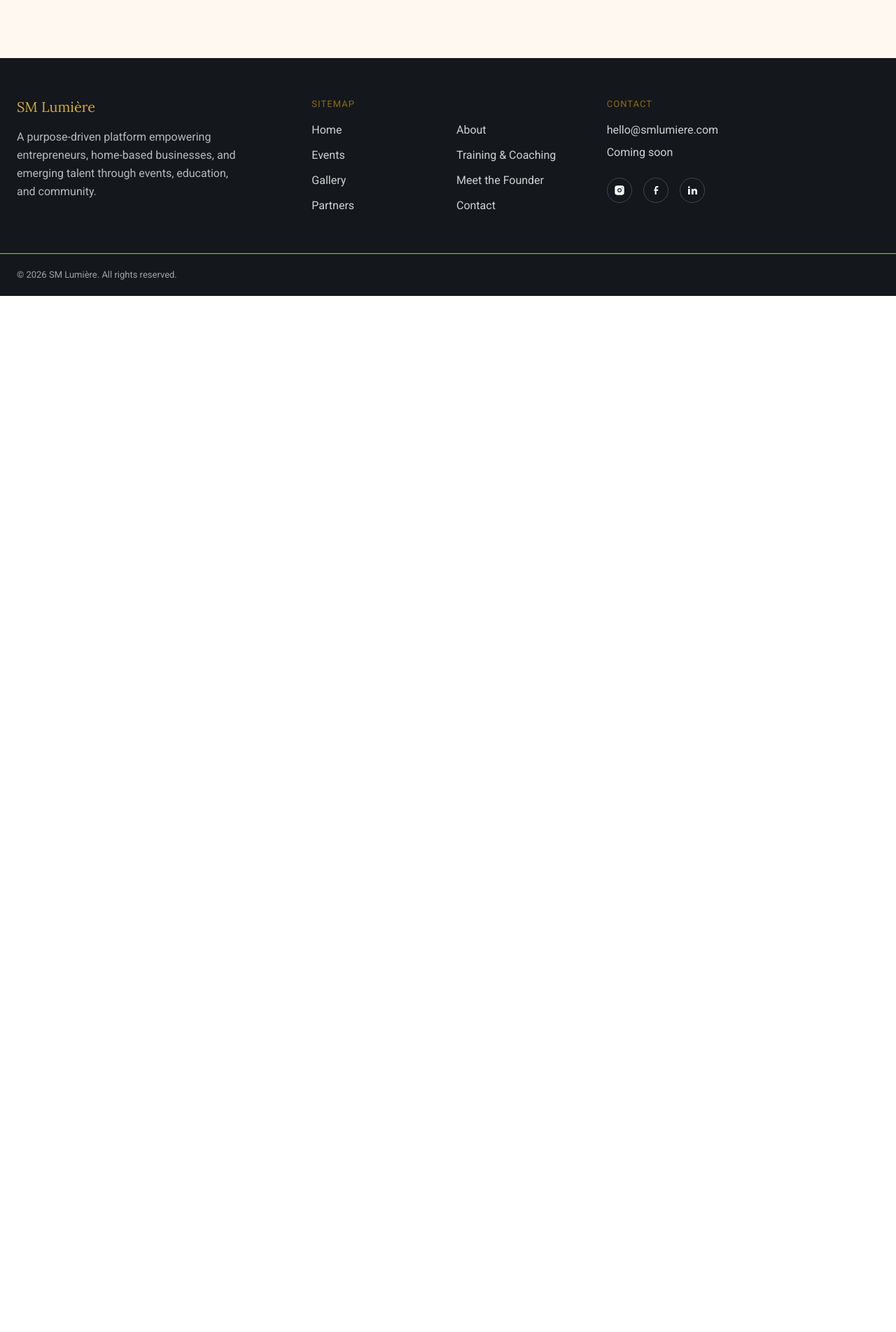
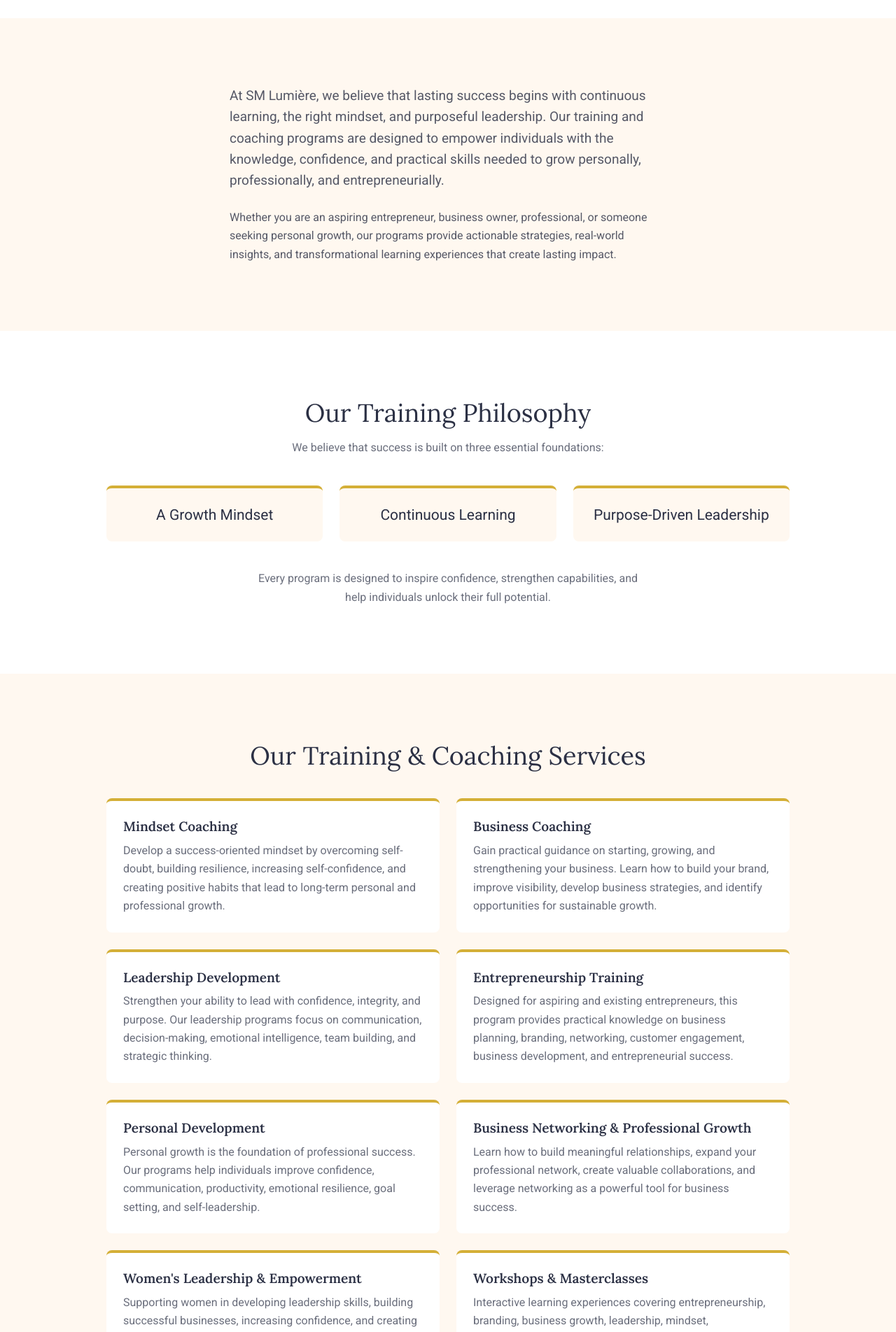
Before and after one commit to SafaMaqbool/sm-lumiere-website, a Next.js app in the folder web/: page /training in a window 1280 px wide. Shown: the part 580-2484 px from the top of the page at 70% size. Before the commit the page ends 1003 px from the top, so only its background shows below. Built offline with nearby package versions, Linux system fonts and the light colour scheme.

Commit message:
feat: add training components including OurCommitment, TrainingHero, TrainingIntro, TrainingPhilosophy, TrainingServices, WhoItsFor, and WhyChoose with updated TrainingPage layout

```diff
--- /dev/null
+++ b/web/app/components/training/OurCommitment.tsx
@@ -0,0 +1,24 @@
+export default function OurCommitment() {
+  return (
+    <section className="bg-white py-14 md:py-24">
+      <div className="max-w-[42rem] mx-auto px-6">
+        <h2 className="font-heading text-[27px] md:text-[36px] leading-[1.18] text-navy mb-6">
+          Our Commitment
+        </h2>
+        <p className="font-body text-[16px] text-navy/80 leading-[1.65]">
+          We don&apos;t just deliver training—we empower transformation.
+        </p>
+        <p className="font-body text-[16px] text-navy/80 leading-[1.65] mt-6">
+          Every session is designed to inspire confidence, encourage
+          innovation, strengthen leadership, and equip individuals with the
+          mindset and skills to create meaningful success in business and in
+          life.
+        </p>
+      </div>
+
+      <p className="font-heading text-[27px] md:text-[36px] leading-[1.18] text-navy text-center mt-14 md:mt-20">
+        Learn. Lead. Grow. Succeed.
+      </p>
+    </section>
+  );
+}
--- /dev/null
+++ b/web/app/components/training/TrainingHero.tsx
@@ -0,0 +1,15 @@
+export default function TrainingHero() {
+  return (
+    <section className="bg-white py-18 md:py-32">
+      <div className="max-w-3xl mx-auto px-6 text-center">
+        <span className="font-body text-[13px] tracking-[0.08em] uppercase text-gold-dark">
+          Training &amp; Coaching
+        </span>
+        <h1 className="font-heading text-[34px] md:text-[56px] leading-[1.08] font-semibold text-navy mt-4">
+          Transforming Mindsets. Developing Leaders. Building Successful
+          Entrepreneurs.
+        </h1>
+      </div>
+    </section>
+  );
+}
--- /dev/null
+++ b/web/app/components/training/TrainingIntro.tsx
@@ -0,0 +1,21 @@
+export default function TrainingIntro() {
+  return (
+    <section className="bg-cream py-14 md:py-24">
+      <div className="max-w-[42rem] mx-auto px-6">
+        <p className="font-body text-[17px] md:text-[19px] text-navy/80 leading-[1.6]">
+          At SM Lumière, we believe that lasting success begins with
+          continuous learning, the right mindset, and purposeful leadership.
+          Our training and coaching programs are designed to empower
+          individuals with the knowledge, confidence, and practical skills
+          needed to grow personally, professionally, and entrepreneurially.
+        </p>
+        <p className="font-body text-[16px] text-navy/80 leading-[1.65] mt-6">
+          Whether you are an aspiring entrepreneur, business owner,
+          professional, or someone seeking personal growth, our programs
+          provide actionable strategies, real-world insights, and
+          transformational learning experiences that create lasting impact.
+        </p>
+      </div>
+    </section>
+  );
+}
--- /dev/null
+++ b/web/app/components/training/TrainingPhilosophy.tsx
@@ -0,0 +1,38 @@
+const pillars = [
+  "A Growth Mindset",
+  "Continuous Learning",
+  "Purpose-Driven Leadership",
+];
+
+export default function TrainingPhilosophy() {
+  return (
+    <section className="bg-white py-14 md:py-24">
+      <div className="max-w-5xl mx-auto px-4 md:px-6 text-center">
+        <h2 className="font-heading text-[27px] md:text-[36px] leading-[1.18] text-navy">
+          Our Training Philosophy
+        </h2>
+        <p className="font-body text-[16px] text-navy/70 leading-[1.65] mt-4 max-w-xl mx-auto">
+          We believe that success is built on three essential foundations:
+        </p>
+
+        <div className="grid sm:grid-cols-3 gap-4 md:gap-6 mt-10">
+          {pillars.map((pillar) => (
+            <div
+              key={pillar}
+              className="bg-cream rounded-lg p-6 border-t-4 border-gold"
+            >
+              <p className="font-body text-[19px] md:text-[21px] leading-[1.35] text-navy">
+                {pillar}
+              </p>
+            </div>
+          ))}
+        </div>
+
+        <p className="font-body text-[16px] text-navy/70 leading-[1.65] mt-10 max-w-xl mx-auto">
+          Every program is designed to inspire confidence, strengthen
+          capabilities, and help individuals unlock their full potential.
+        </p>
+      </div>
+    </section>
+  );
+}
--- /dev/null
+++ b/web/app/components/training/TrainingServices.tsx
@@ -0,0 +1,69 @@
+const services = [
+  {
+    title: "Mindset Coaching",
+    description:
+      "Develop a success-oriented mindset by overcoming self-doubt, building resilience, increasing self-confidence, and creating positive habits that lead to long-term personal and professional growth.",
+  },
+  {
+    title: "Business Coaching",
+    description:
+      "Gain practical guidance on starting, growing, and strengthening your business. Learn how to build your brand, improve visibility, develop business strategies, and identify opportunities for sustainable growth.",
+  },
+  {
+    title: "Leadership Development",
+    description:
+      "Strengthen your ability to lead with confidence, integrity, and purpose. Our leadership programs focus on communication, decision-making, emotional intelligence, team building, and strategic thinking.",
+  },
+  {
+    title: "Entrepreneurship Training",
+    description:
+      "Designed for aspiring and existing entrepreneurs, this program provides practical knowledge on business planning, branding, networking, customer engagement, business development, and entrepreneurial success.",
+  },
+  {
+    title: "Personal Development",
+    description:
+      "Personal growth is the foundation of professional success. Our programs help individuals improve confidence, communication, productivity, emotional resilience, goal setting, and self-leadership.",
+  },
+  {
+    title: "Business Networking & Professional Growth",
+    description:
+      "Learn how to build meaningful relationships, expand your professional network, create valuable collaborations, and leverage networking as a powerful tool for business success.",
+  },
+  {
+    title: "Women's Leadership & Empowerment",
+    description:
+      "Supporting women in developing leadership skills, building successful businesses, increasing confidence, and creating meaningful opportunities for financial and personal growth.",
+  },
+  {
+    title: "Workshops & Masterclasses",
+    description:
+      "Interactive learning experiences covering entrepreneurship, branding, business growth, leadership, mindset, communication, networking, and professional development.",
+  },
+];
+
+export default function TrainingServices() {
+  return (
+    <section className="bg-cream py-14 md:py-24">
+      <div className="max-w-5xl mx-auto px-4 md:px-6">
+        <h2 className="font-heading text-[27px] md:text-[36px] leading-[1.18] text-navy text-center mb-10">
+          Our Training &amp; Coaching Services
+        </h2>
+        <div className="grid sm:grid-cols-2 gap-4 md:gap-6">
+          {services.map((service) => (
+            <div
+              key={service.title}
+              className="bg-white rounded-lg p-6 border-t-4 border-gold flex flex-col"
+            >
+              <h3 className="font-heading text-[19px] leading-[1.35] font-semibold text-navy mb-2">
+                {service.title}
+              </h3>
+              <p className="font-body text-[16px] text-navy/70 leading-[1.65]">
+                {service.description}
+              </p>
+            </div>
+          ))}
+        </div>
+      </div>
+    </section>
+  );
+}
--- /dev/null
+++ b/web/app/components/training/WhoItsFor.tsx
@@ -0,0 +1,33 @@
+const audiences = [
+  "Entrepreneurs",
+  "Business Owners",
+  "Home-Based Businesses",
+  "Startups",
+  "Professionals",
+  "Students & Aspiring Leaders",
+  "Women Entrepreneurs",
+  "Creative Professionals",
+  "Individuals Seeking Personal & Professional Growth",
+];
+
+export default function WhoItsFor() {
+  return (
+    <section className="bg-white py-14 md:py-24">
+      <div className="max-w-3xl mx-auto px-4 md:px-6 text-center">
+        <h2 className="font-heading text-[27px] md:text-[36px] leading-[1.18] text-navy">
+          Who Our Programs Are For
+        </h2>
+        <div className="flex flex-wrap justify-center gap-3 mt-10">
+          {audiences.map((audience) => (
+            <span
+              key={audience}
+              className="font-body text-[16px] text-navy bg-cream border border-rule rounded-full px-5 py-2.5"
+            >
+              {audience}
+            </span>
+          ))}
+        </div>
+      </div>
+    </section>
+  );
+}
--- /dev/null
+++ b/web/app/components/training/WhyChoose.tsx
@@ -0,0 +1,23 @@
+export default function WhyChoose() {
+  return (
+    <section className="bg-cream py-14 md:py-24">
+      <div className="max-w-[42rem] mx-auto px-6">
+        <h2 className="font-heading text-[27px] md:text-[36px] leading-[1.18] text-navy mb-6">
+          Why Choose SM Lumière
+        </h2>
+        <p className="font-body text-[16px] text-navy/80 leading-[1.65]">
+          At SM Lumière, we go beyond traditional training by creating
+          practical, engaging, and results-focused learning experiences.
+        </p>
+        <p className="font-body text-[16px] text-navy/80 leading-[1.65] mt-6">
+          Our programs combine education, mentorship, networking, and
+          real-world business insights to help individuals develop the
+          confidence, knowledge, and leadership skills needed to thrive in
+          today&apos;s evolving business landscape. We are committed to
+          helping every participant learn, grow, lead, and succeed with
+          purpose.
+        </p>
+      </div>
+    </section>
+  );
+}
--- a/web/app/training/page.tsx
+++ b/web/app/training/page.tsx
@@ -1,15 +1,30 @@
 import type { Metadata } from "next";
-import ComingSoon from "../components/ComingSoon";
+import TrainingHero from "../components/training/TrainingHero";
+import TrainingIntro from "../components/training/TrainingIntro";
+import TrainingPhilosophy from "../components/training/TrainingPhilosophy";
+import TrainingServices from "../components/training/TrainingServices";
+import WhoItsFor from "../components/training/WhoItsFor";
+import WhyChoose from "../components/training/WhyChoose";
+import OurCommitment from "../components/training/OurCommitment";
+import CallToAction from "../components/CallToAction";
 
 export const metadata: Metadata = {
   title: "Training & Coaching | SM Lumière",
-  description: "SM Lumière's leadership training, mindset coaching, and workshops.",
+  description:
+    "SM Lumière's mindset coaching, business coaching, leadership development, and entrepreneurship training programs.",
 };
 
 export default function TrainingPage() {
   return (
     <main>
-      <ComingSoon label="Training & Coaching" />
+      <TrainingHero />
+      <TrainingIntro />
+      <TrainingPhilosophy />
+      <TrainingServices />
+      <WhoItsFor />
+      <WhyChoose />
+      <OurCommitment />
+      <CallToAction />
     </main>
   );
 }
```
